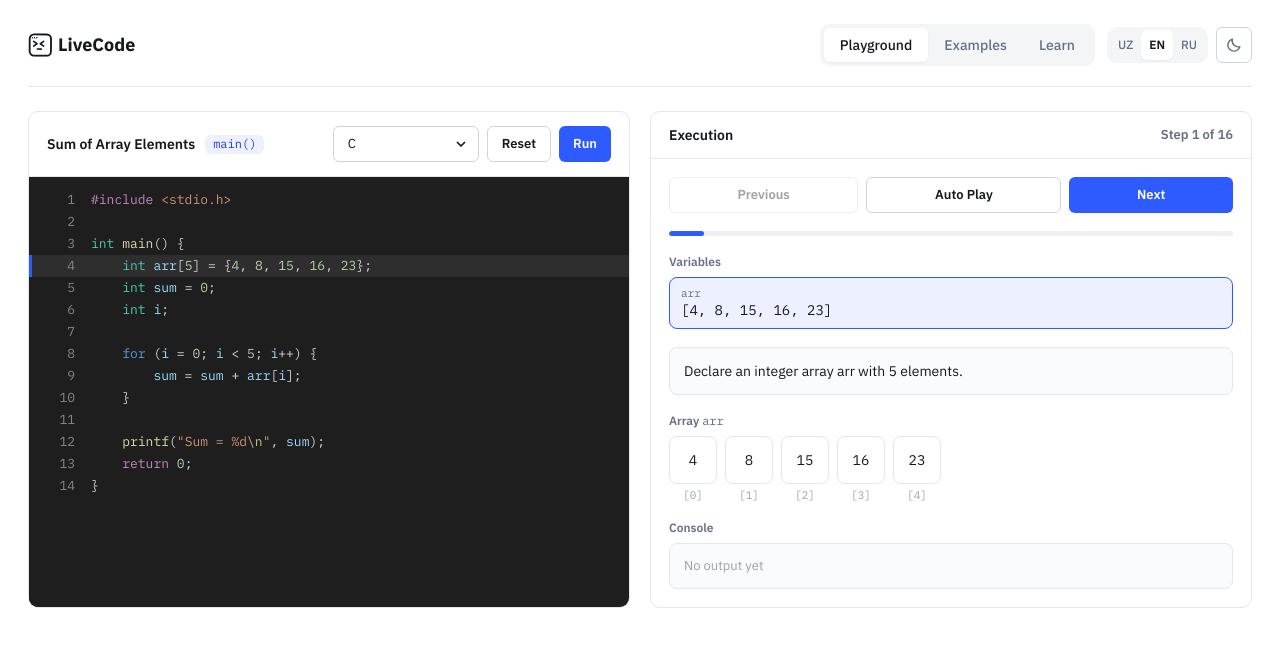
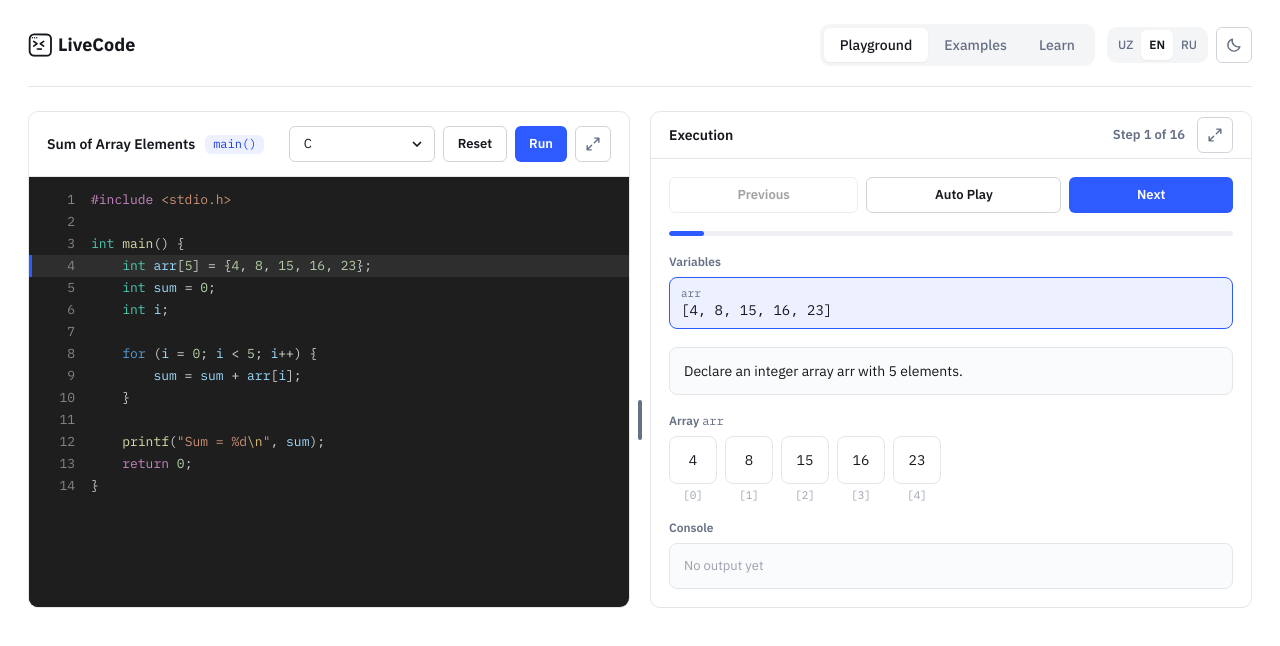
Before and after one commit to BaxromBobokulov/LiveCode, a React (Vite) app: page / in a window 1280 px wide. Shown: the top 646 px of the page. Built offline with nearby package versions, Linux system fonts and the light colour scheme; the HTML template or start-up script is replaced by a standard one.

Commit message:
Implement two page controllers

```diff
--- /dev/null
+++ b/src/components/MaximizeButton.tsx
@@ -0,0 +1,37 @@
+/**
+ * Icon button in a Playground panel header: expands that panel to the full width,
+ * or (when it already is) restores the two-panel split. `label` names what a press does.
+ */
+function MaximizeButton({ isMaximized, label, onClick }: { isMaximized: boolean; label: string; onClick: () => void }) {
+  return (
+    <button
+      type="button"
+      onClick={onClick}
+      aria-label={label}
+      title={label}
+      // 36px like the other header controls; the before: layer stretches the touch target to 44px.
+      className="relative flex size-9 shrink-0 items-center justify-center rounded-control border border-borderStrong bg-panel text-textMuted transition-colors before:absolute before:-inset-1 hover:bg-surface hover:text-text focus-visible:outline-2 focus-visible:outline-offset-2 focus-visible:outline-accent"
+    >
+      <svg
+        aria-hidden="true"
+        viewBox="0 0 20 20"
+        className="size-4.5"
+        fill="none"
+        stroke="currentColor"
+        strokeWidth="1.6"
+        strokeLinecap="round"
+        strokeLinejoin="round"
+      >
+        {isMaximized ? (
+          // Arrows pointing in: shrink back to the split view
+          <path d="M16.5 8.5h-5v-5M3.5 11.5h5v5M11.5 8.5l5-5M8.5 11.5l-5 5" />
+        ) : (
+          // Arrows pointing out: expand
+          <path d="M12 3.5h4.5V8M8 16.5H3.5V12M16.5 3.5l-5 5M3.5 16.5l5-5" />
+        )}
+      </svg>
+    </button>
+  )
+}
+
+export default MaximizeButton
--- /dev/null
+++ b/src/constants/layout.ts
@@ -0,0 +1,9 @@
+/** The Code panel's share of the Playground width (side-by-side layout) on a first visit. */
+export const SPLIT_DEFAULT = 0.5
+
+/** Neither panel can be dragged narrower than this share of the width. */
+export const SPLIT_MIN = 0.3
+export const SPLIT_MAX = 1 - SPLIT_MIN
+
+/** How far one arrow-key press moves the divider. */
+export const SPLIT_KEY_STEP = 0.05
--- a/src/features/playground/EditorPanel.tsx
+++ b/src/features/playground/EditorPanel.tsx
@@ -4,6 +4,7 @@ import CodeMirror, { Prec, keymap, lineNumbers } from '@uiw/react-codemirror'
 import { useMemo } from 'react'
 import Button from '../../components/Button'
 import Chip from '../../components/Chip'
+import MaximizeButton from '../../components/MaximizeButton'
 import Select from '../../components/Select'
 import { useTranslation } from '../../i18n/useTranslation'
 import { useCurrentExample, usePlaygroundStore } from '../../store/playgroundStore'
@@ -18,8 +19,17 @@ const languages = [
   { value: 'java', label: 'Java', disabled: true },
 ]
 
-/** `onRun` is called when the Run button is pressed. */
-function EditorPanel({ onRun }: { onRun: () => void }) {
+type EditorPanelProps = {
+  /** Called when the Run button is pressed. */
+  onRun: () => void
+  /** Whether this panel is expanded to the full width; `onToggleMaximize` flips it. */
+  isMaximized: boolean
+  onToggleMaximize: () => void
+  /** Sizing from PlaygroundScreen (the resizable split). */
+  className?: string
+}
+
+function EditorPanel({ onRun, isMaximized, onToggleMaximize, className = '' }: EditorPanelProps) {
   const example = useCurrentExample()
   const stepIndex = usePlaygroundStore((state) => state.stepIndex)
   const reset = usePlaygroundStore((state) => state.reset)
@@ -47,18 +57,23 @@ function EditorPanel({ onRun }: { onRun: () => void }) {
   )
 
   return (
-    <section className="flex min-w-0 flex-1 flex-col overflow-hidden rounded-panel border border-border bg-panel">
+    <section className={`flex min-w-0 flex-1 flex-col overflow-hidden rounded-panel border border-border bg-panel ${className}`}>
       <header className="flex flex-wrap items-center justify-between gap-3 border-b border-border px-4.5 py-3.5">
         <div className="flex min-w-0 items-center gap-2.5">
           <h2 className="truncate text-body-md font-semibold">{exampleText(example, 'title')}</h2>
           <Chip>{step.scope}</Chip>
         </div>
-        <div className="flex items-center gap-2">
+        <div className="flex flex-wrap items-center gap-2">
           <Select className="w-36.5" aria-label={t('editor.language')} defaultValue="c" options={languages} />
           <Button variant="secondary" onClick={reset}>
             {t('button.reset')}
           </Button>
           <Button onClick={onRun}>{t('button.run')}</Button>
+          <MaximizeButton
+            isMaximized={isMaximized}
+            label={isMaximized ? t('layout.restore') : t('layout.expandEditor')}
+            onClick={onToggleMaximize}
+          />
         </div>
       </header>
 
--- a/src/features/playground/ExecutionPanel.tsx
+++ b/src/features/playground/ExecutionPanel.tsx
@@ -1,6 +1,7 @@
 import { motion, useReducedMotion } from 'framer-motion'
 import type { Ref } from 'react'
 import Button from '../../components/Button'
+import MaximizeButton from '../../components/MaximizeButton'
 import ProgressBar from '../../components/ProgressBar'
 import { UnsupportedConstructError } from '../../engine/errors'
 import { useTranslation } from '../../i18n/useTranslation'
@@ -10,7 +11,16 @@ import ConsolePanel from './ConsolePanel'
 import LoopTracker from './LoopTracker'
 import VariablesPanel from './VariablesPanel'
 
-function ExecutionPanel({ ref }: { ref?: Ref<HTMLElement> }) {
+type ExecutionPanelProps = {
+  ref?: Ref<HTMLElement>
+  /** Whether this panel is expanded to the full width; `onToggleMaximize` flips it. */
+  isMaximized: boolean
+  onToggleMaximize: () => void
+  /** Sizing from PlaygroundScreen (the resizable split). */
+  className?: string
+}
+
+function ExecutionPanel({ ref, isMaximized, onToggleMaximize, className = '' }: ExecutionPanelProps) {
   const example = useCurrentExample()
   const stepIndex = usePlaygroundStore((state) => state.stepIndex)
   const isPlaying = usePlaygroundStore((state) => state.isPlaying)
@@ -30,12 +40,22 @@ function ExecutionPanel({ ref }: { ref?: Ref<HTMLElement> }) {
 
 
   return (
-    <section ref={ref} className="flex min-w-0 flex-1 scroll-mt-4 flex-col rounded-panel border border-border bg-panel">
+    <section
+      ref={ref}
+      className={`flex min-w-0 flex-1 scroll-mt-4 flex-col rounded-panel border border-border bg-panel ${className}`}
+    >
       <header className="flex h-11.75 items-center justify-between border-b border-border px-4.5">
         <h2 className="text-body-md font-semibold">{t('panel.execution')}</h2>
-        <span className="text-body-sm font-semibold text-textMuted">
-          {t('execution.stepOf', { current: stepIndex + 1, total: totalSteps })}
-        </span>
+        <div className="flex items-center gap-3">
+          <span className="text-body-sm font-semibold text-textMuted">
+            {t('execution.stepOf', { current: stepIndex + 1, total: totalSteps })}
+          </span>
+          <MaximizeButton
+            isMaximized={isMaximized}
+            label={isMaximized ? t('layout.restore') : t('layout.expandExecution')}
+            onClick={onToggleMaximize}
+          />
+        </div>
       </header>
 
       <div className="flex flex-col gap-4.5 p-4.5">
--- a/src/features/playground/PlaygroundScreen.tsx
+++ b/src/features/playground/PlaygroundScreen.tsx
@@ -1,7 +1,10 @@
 import { animate, useReducedMotion } from 'framer-motion'
-import { useEffect, useRef } from 'react'
+import { useEffect, useRef, useState, type CSSProperties, type KeyboardEvent, type PointerEvent } from 'react'
+import { SPLIT_KEY_STEP, SPLIT_MAX, SPLIT_MIN } from '../../constants/layout'
 import { AUTOPLAY_DELAY_MS, RUN_SCROLL_DELAY_MS, RUN_SCROLL_DURATION_S } from '../../constants/playback'
+import { useTranslation } from '../../i18n/useTranslation'
 import { usePlaygroundStore } from '../../store/playgroundStore'
+import { useSettingsStore } from '../../store/settingsStore'
 import EditorPanel from './EditorPanel'
 import ExecutionPanel from './ExecutionPanel'
 
@@ -38,6 +41,8 @@ function scrollToPanel(panel: HTMLElement): () => void {
   return cancel
 }
 
+type PanelId = 'editor' | 'execution'
+
 function PlaygroundScreen() {
   const isPlaying = usePlaygroundStore((state) => state.isPlaying)
   const stepIndex = usePlaygroundStore((state) => state.stepIndex)
@@ -47,6 +52,12 @@ function PlaygroundScreen() {
   const executionRef = useRef<HTMLElement>(null)
   const cancelScroll = useRef<(() => void) | null>(null)
   const reduceMotion = useReducedMotion()
+  const splitRatio = useSettingsStore((state) => state.splitRatio)
+  const setSplitRatio = useSettingsStore((state) => state.setSplitRatio)
+  // The panel expanded to the full width, if any. Not saved: a reload shows both panels again.
+  const [maximized, setMaximized] = useState<PanelId | null>(null)
+  const [isDragging, setIsDragging] = useState(false)
+  const { t } = useTranslation()
 
   // Auto Play: move one step forward after a short pause, until the store stops playing.
   useEffect(() => {
@@ -65,15 +76,90 @@ function PlaygroundScreen() {
     // Execution panel sits under the editor. Bring it into view so Run visibly does something.
     const layout = layoutRef.current
     const panel = executionRef.current
-    if (!layout || !panel || getComputedStyle(layout).flexDirection !== 'column') return
+    // Skipped while the editor is expanded: the Execution panel is hidden then.
+    if (maximized || !layout || !panel || getComputedStyle(layout).flexDirection !== 'column') return
     if (reduceMotion) panel.scrollIntoView({ block: 'start' })
     else cancelScroll.current = scrollToPanel(panel)
   }
 
+  function toggleMaximize(panel: PanelId) {
+    setMaximized((current) => (current === panel ? null : panel))
+  }
+
+  // Dragging the divider: pointer capture keeps the moves coming even when the pointer leaves it.
+  function handleDividerPointerDown(event: PointerEvent<HTMLButtonElement>) {
+    if (event.button !== 0) return
+    event.preventDefault() // no text selection while dragging
+    event.currentTarget.setPointerCapture(event.pointerId)
+    setIsDragging(true)
+  }
+
+  function handleDividerPointerMove(event: PointerEvent<HTMLButtonElement>) {
+    const layout = layoutRef.current
+    if (!layout || !event.currentTarget.hasPointerCapture(event.pointerId)) return
+    const box = layout.getBoundingClientRect()
+    const dividerWidth = event.currentTarget.offsetWidth
+    // The divider's centre follows the pointer; the store keeps both panels at least SPLIT_MIN wide.
+    setSplitRatio((event.clientX - box.left - dividerWidth / 2) / (box.width - dividerWidth))
+  }
+
+  function handleDividerKeyDown(event: KeyboardEvent<HTMLButtonElement>) {
+    const targets: Record<string, number> = {
+      ArrowLeft: splitRatio - SPLIT_KEY_STEP,
+      ArrowRight: splitRatio + SPLIT_KEY_STEP,
+      Home: SPLIT_MIN,
+      End: SPLIT_MAX,
+    }
+    if (!(event.key in targets)) return
+    event.preventDefault() // don't scroll the page
+    setSplitRatio(Math.round(targets[event.key] * 100) / 100) // 0.45, not 0.44999999999999996
+  }
+
+  // Side by side (min-[1000px]), the editor takes --editor-share of the width left over by the
+  // 20px (w-5) divider and the Execution panel (flex-1) takes the rest. Stacked, both are full width.
+  const editorSplitClass =
+    'min-[1000px]:flex-none min-[1000px]:basis-[calc((100%_-_20px)_*_var(--editor-share))]'
+
   return (
-    <div ref={layoutRef} className="flex flex-col gap-5 min-[1000px]:flex-row">
-      <EditorPanel onRun={handleRun} />
-      <ExecutionPanel ref={executionRef} />
+    <div
+      ref={layoutRef}
+      style={{ '--editor-share': splitRatio } as CSSProperties}
+      className={`flex flex-col gap-5 min-[1000px]:flex-row min-[1000px]:gap-0 ${isDragging ? 'select-none' : ''}`}
+    >
+      <EditorPanel
+        onRun={handleRun}
+        isMaximized={maximized === 'editor'}
+        onToggleMaximize={() => toggleMaximize('editor')}
+        className={maximized === 'execution' ? 'hidden' : maximized === null ? editorSplitClass : ''}
+      />
+
+      {/* Only side by side, and only while both panels show. A real <button>, so it can take focus. */}
+      {maximized === null && (
+        <button
+          type="button"
+          aria-label={t('layout.resize')}
+          title={t('layout.resize')}
+          onPointerDown={handleDividerPointerDown}
+          onPointerMove={handleDividerPointerMove}
+          onLostPointerCapture={() => setIsDragging(false)}
+          onKeyDown={handleDividerKeyDown}
+          className="group hidden w-5 shrink-0 cursor-col-resize touch-none justify-center rounded-control focus-visible:outline-2 focus-visible:outline-accent min-[1000px]:flex"
+        >
+          {/* The grip stays in the middle of the screen while the page scrolls, within the divider. */}
+          <span
+            className={`sticky top-1/2 my-2 h-10 w-1 rounded-full transition-colors ${
+              isDragging ? 'bg-accent' : 'bg-textMuted group-hover:bg-accent group-focus-visible:bg-accent'
+            }`}
+          />
+        </button>
+      )}
+
+      <ExecutionPanel
+        ref={executionRef}
+        isMaximized={maximized === 'execution'}
+        onToggleMaximize={() => toggleMaximize('execution')}
+        className={maximized === 'editor' ? 'hidden' : ''}
+      />
     </div>
   )
 }
--- a/src/store/settingsStore.ts
+++ b/src/store/settingsStore.ts
@@ -1,4 +1,5 @@
 import { create } from 'zustand'
+import { SPLIT_DEFAULT, SPLIT_MAX, SPLIT_MIN } from '../constants/layout'
 import { track } from '../lib/analytics'
 
 export type Theme = 'light' | 'dark'
@@ -6,10 +7,12 @@ export type Locale = 'en' | 'uz' | 'ru'
 
 export const locales: Locale[] = ['uz', 'en', 'ru']
 
-// Theme and language are the only things CodeVision saves between visits (AGENTS.md § State Management Rules).
+// Theme, language and the Playground split are the only things CodeVision saves between visits
+// (AGENTS.md § State Management Rules).
 // index.html reads the same theme key before the first paint, so keep the two in sync.
 const THEME_KEY = 'codevision.theme'
 const LOCALE_KEY = 'codevision.locale'
+const SPLIT_KEY = 'codevision.splitRatio'
 
 // localStorage can throw (private mode, blocked site data), so reading and writing never break the app.
 function load(key: string): string | null {
@@ -43,6 +46,17 @@ function initialLocale(): Locale {
   return locales.includes(browserLanguage as Locale) ? (browserLanguage as Locale) : 'en'
 }
 
+/** Keeps both Playground panels at least SPLIT_MIN wide. */
+function clampSplit(ratio: number): number {
+  return Math.min(SPLIT_MAX, Math.max(SPLIT_MIN, ratio))
+}
+
+/** The saved split between the Code and Execution panels, or an even split on a first visit. */
+function initialSplitRatio(): number {
+  const saved = parseFloat(load(SPLIT_KEY) ?? '') // NaN when nothing (or garbage) was saved
+  return Number.isFinite(saved) ? clampSplit(saved) : SPLIT_DEFAULT
+}
+
 // src/theme/colors.css swaps every color token on this attribute.
 function applyTheme(theme: Theme) {
   document.documentElement.dataset.theme = theme
@@ -55,8 +69,11 @@ function applyLocale(locale: Locale) {
 type SettingsState = {
   theme: Theme
   locale: Locale
+  /** The Code panel's share of the width when the panels sit side by side. */
+  splitRatio: number
   toggleTheme: () => void
   setLocale: (locale: Locale) => void
+  setSplitRatio: (ratio: number) => void
 }
 
 export const useSettingsStore = create<SettingsState>()((set, get) => {
@@ -68,6 +85,7 @@ export const useSettingsStore = create<SettingsState>()((set, get) => {
   return {
     theme,
     locale,
+    splitRatio: initialSplitRatio(),
 
     toggleTheme: () => {
       const next = get().theme === 'light' ? 'dark' : 'light'
@@ -83,5 +101,11 @@ export const useSettingsStore = create<SettingsState>()((set, get) => {
       set({ locale: next })
       track('language_changed', { language: next })
     },
+
+    setSplitRatio: (ratio) => {
+      const next = clampSplit(ratio)
+      save(SPLIT_KEY, String(next))
+      set({ splitRatio: next })
+    },
   }
 })
```
Also changed, not shown: src/i18n/translations.ts (+12 -0 lines), 1 other file (tests, documents, lock files or other folders).
